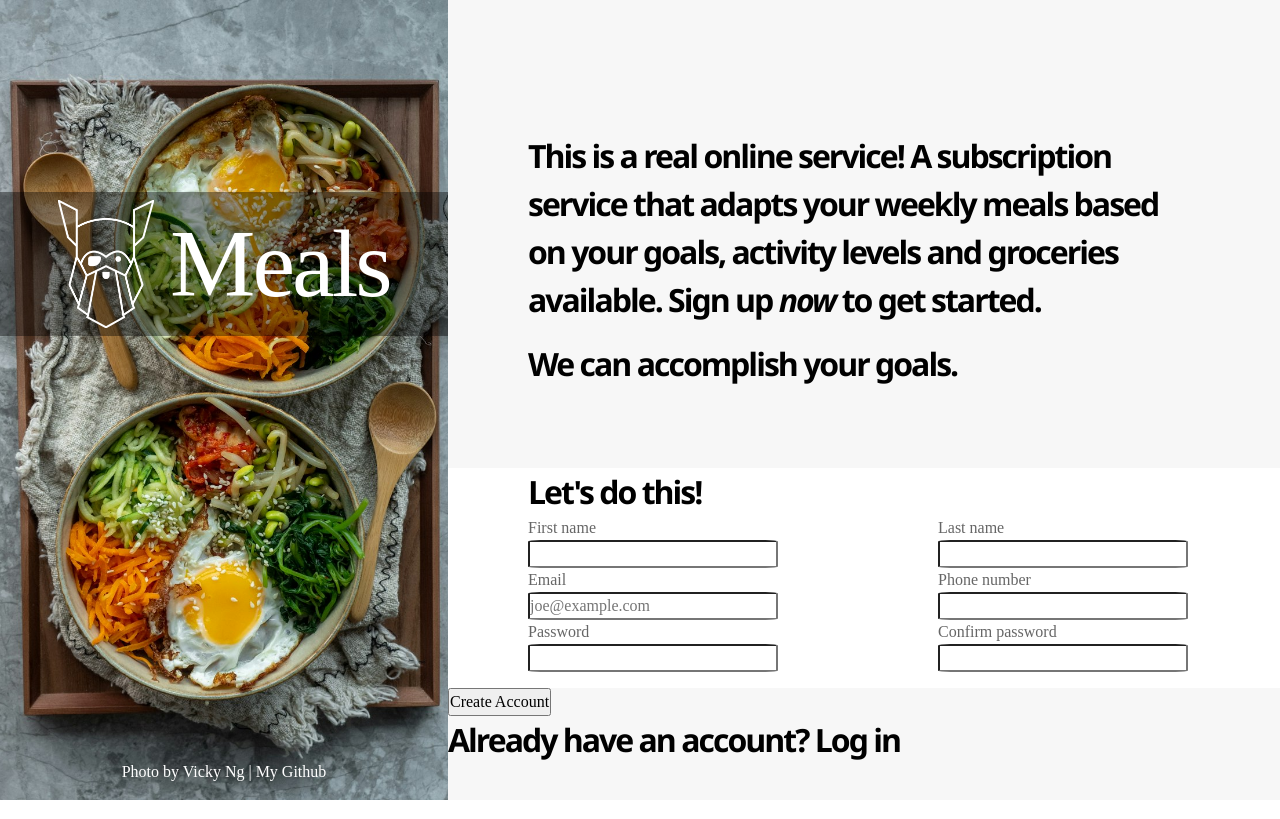
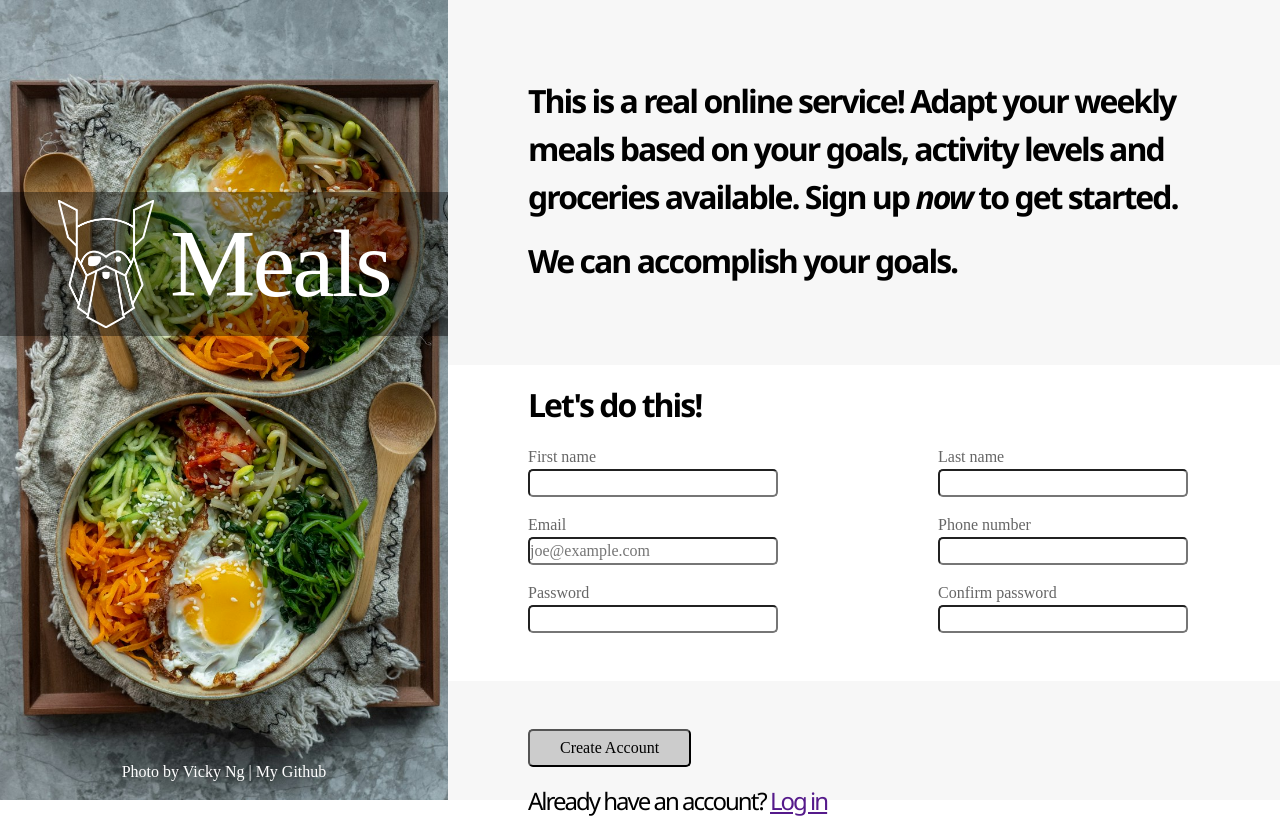
Before and after one commit to Marentxs/Sign-up-Form, a plain HTML site: page index.html in a window 1280 px wide. Drawn offline with Linux system fonts and the light colour scheme; a web font is replaced by a local one.

Commit message:
add styles to bottom part

```diff
--- a/index.html
+++ b/index.html
@@ -39,9 +39,9 @@
       <div class="right-side">
         <div class="upper">
           <p>
-            This is a real online service! A subscription service that adapts
-            your weekly meals based on your goals, activity levels and groceries
-            available. Sign up <em> now</em> to get started.
+            This is a real online service! Adapt your weekly meals based on your
+            goals, activity levels and groceries available. Sign up
+            <em> now</em> to get started.
           </p>
           <p>We can accomplish your goals.</p>
         </div>
@@ -85,7 +85,7 @@
 
         <div class="bottom">
           <button>Create Account</button>
-          <p>Already have an account? Log in</p>
+          <p>Already have an account? <a href="">Log in</a></p>
         </div>
       </div>
     </div>
--- a/style.css
+++ b/style.css
@@ -96,12 +96,12 @@ h1 {
   font-size: 1rem;
 }
 
-a {
+.credits a {
   text-decoration: none;
   color: white;
 }
 
-a:hover {
+.credits a:hover {
   text-decoration: underline;
 }
 
@@ -135,6 +135,11 @@ a:hover {
   padding-left: 5rem;
 }
 
+.middle p {
+  margin-top: 1rem;
+  margin-bottom: 1rem;
+}
+
 .form-container {
   width: 100%;
 }
@@ -149,7 +154,7 @@ form {
   display: flex;
   flex-direction: column;
   align-items: flex-start;
-  margin-bottom: 1rem;
+  margin-bottom: 2rem;
 }
 
 .form-row label {
@@ -157,6 +162,24 @@ form {
 }
 
 .form-row input {
-  border-radius: 5%;
   width: 250px;
+  margin-bottom: 1rem;
+  border-radius: 5px;
 }
+
+.bottom {
+  padding-left: 5rem;
+  padding-top: 3rem;
+}
+
+.bottom button {
+  padding: 5px 30px;
+  border-radius: 5px;
+  background-color: hsl(0, 0%, 80%);
+}
+
+.bottom p {
+  padding-top: 1rem;
+  font-size: 24px;
+  font-weight: 400;
+}
```
